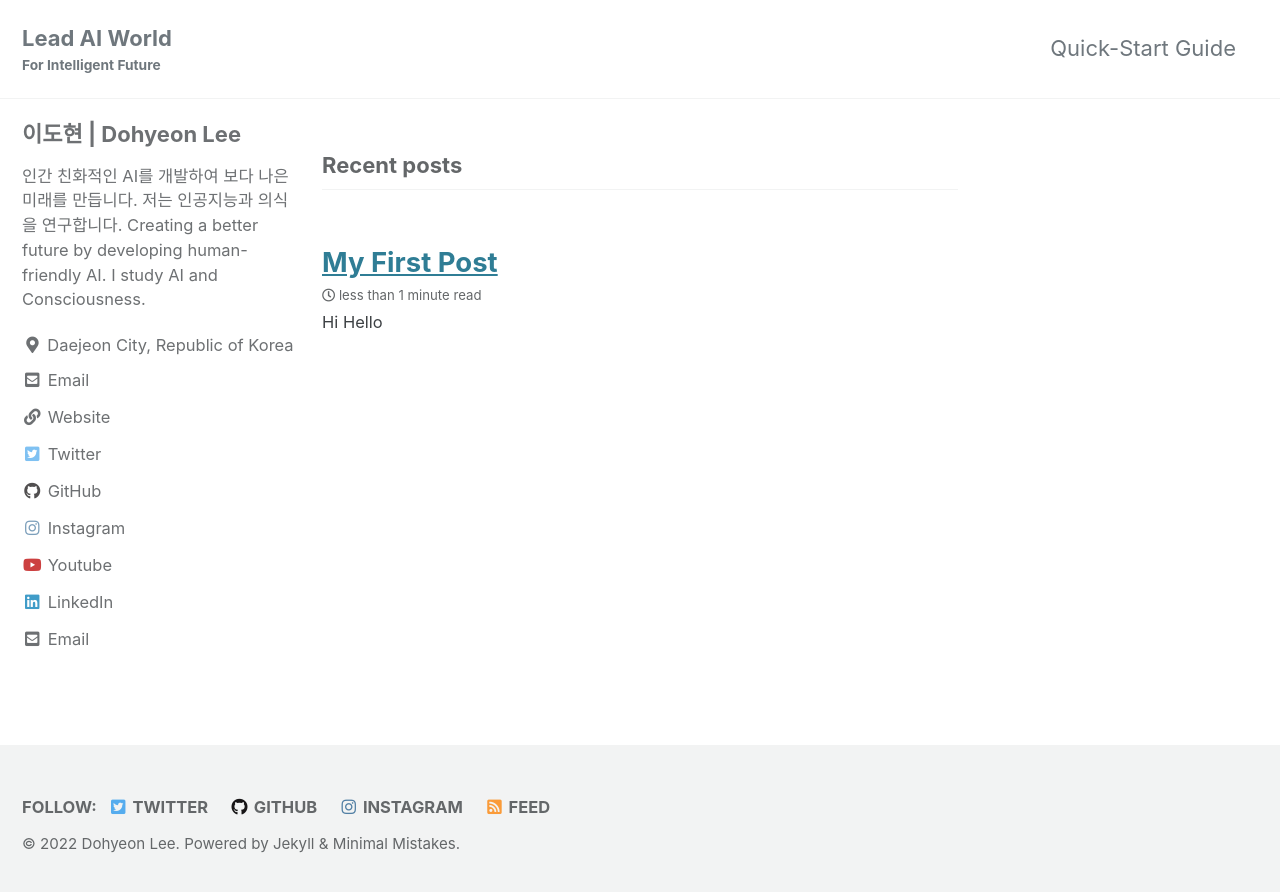
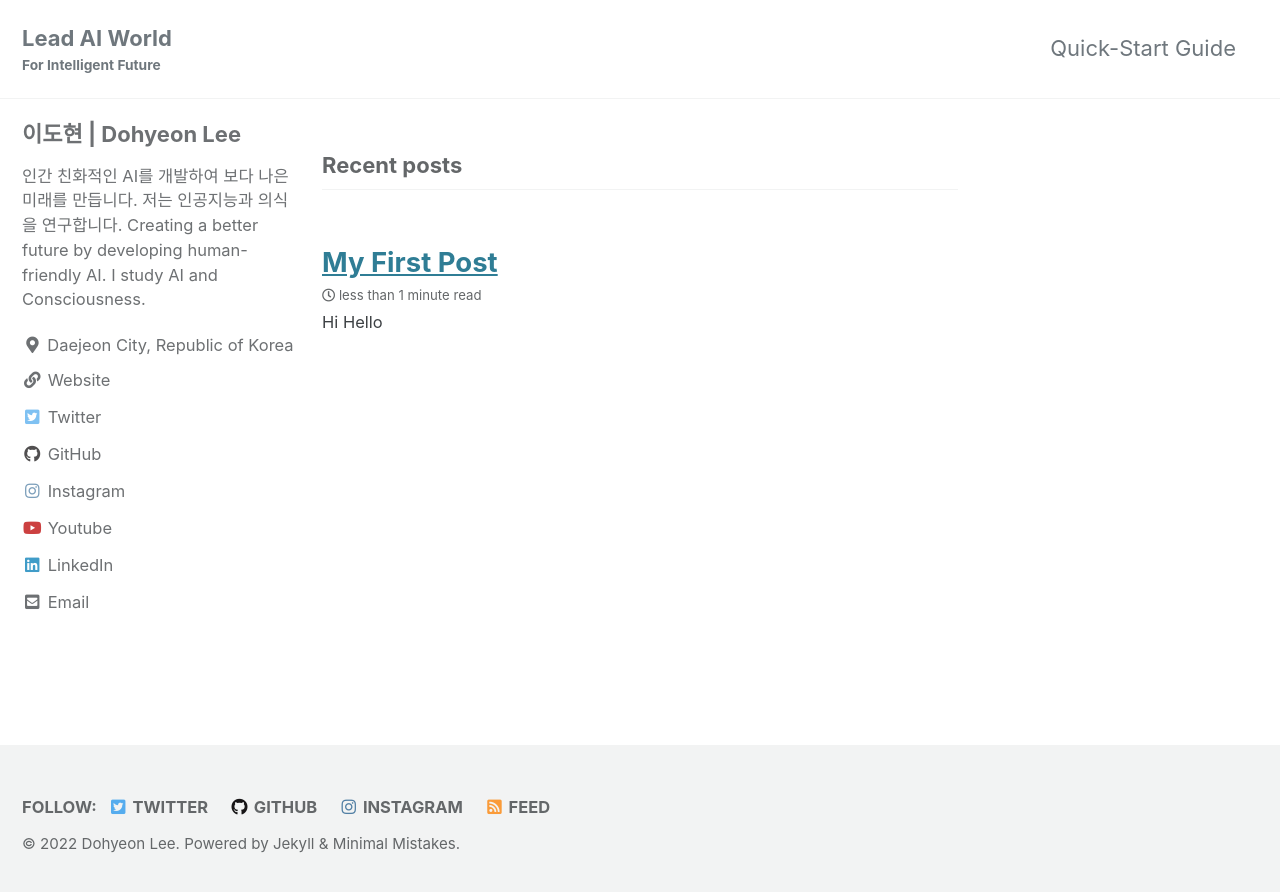
Before and after one commit to Lead-AI-World/Lead-AI-World.github.io, a Jekyll site: the page built from index.html, in a window 1280 px wide. Shown: the top 892 px of the page. Built offline with Jekyll 4.4.1, drawn with Linux system fonts in a browser that asks for light colours; cached includes are drawn as plain includes; the list of posts is cut into pages by our own code.

Commit message:
cofiguration 수정

```diff
--- a/_config.yml
+++ b/_config.yml
@@ -117,9 +117,6 @@ author:
   location         : "Daejeon City, Republic of Korea"
   email            : "leadh991114@gmail.com"
   links:
-    - label: "Email"
-      icon: "fas fa-fw fa-envelope-square"
-      url: "mailto:leadh991114@gmail.com"
     - label: "Website"
       icon: "fas fa-fw fa-link"
       url: "https://Lead-AI-World.github.io"
```
